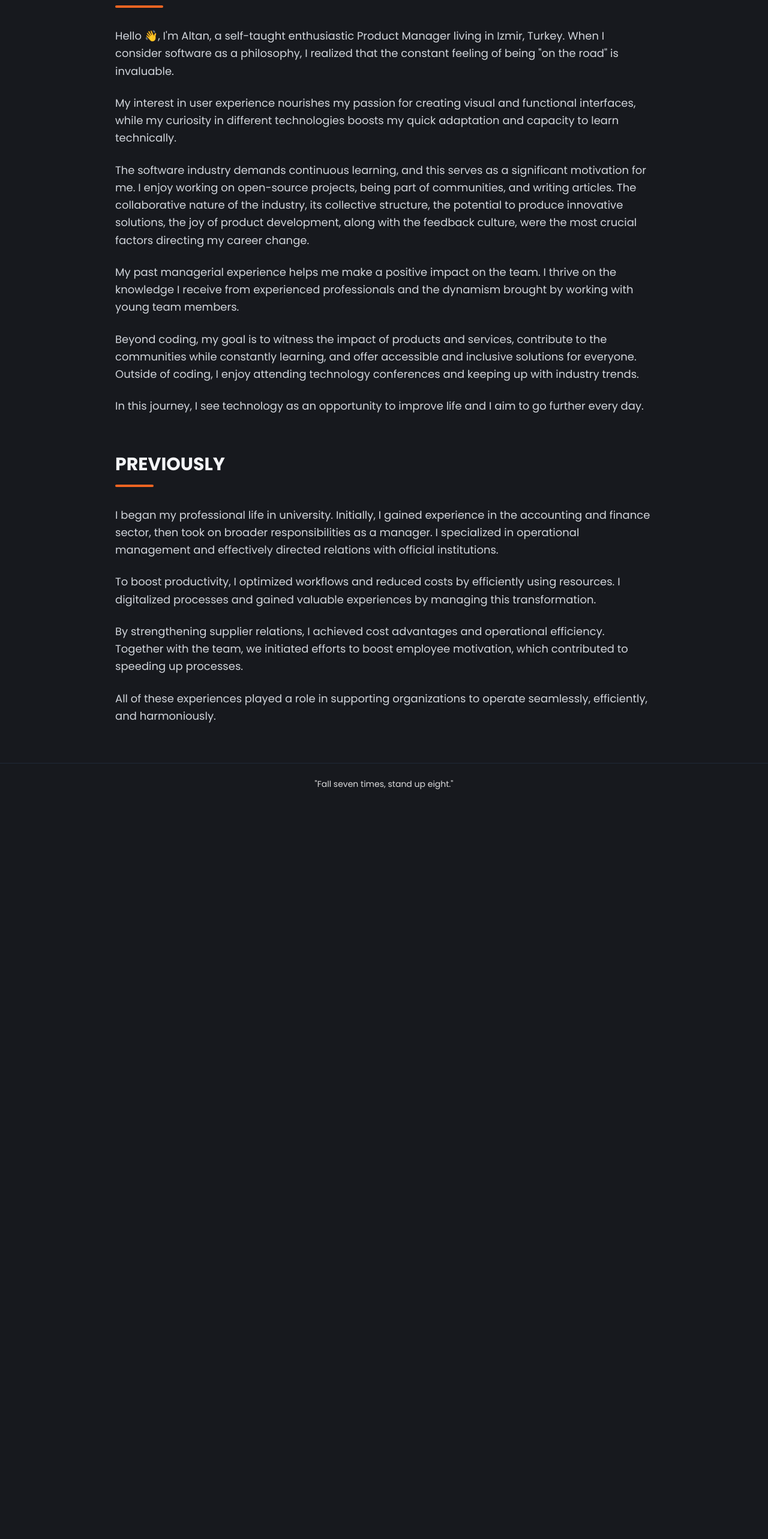
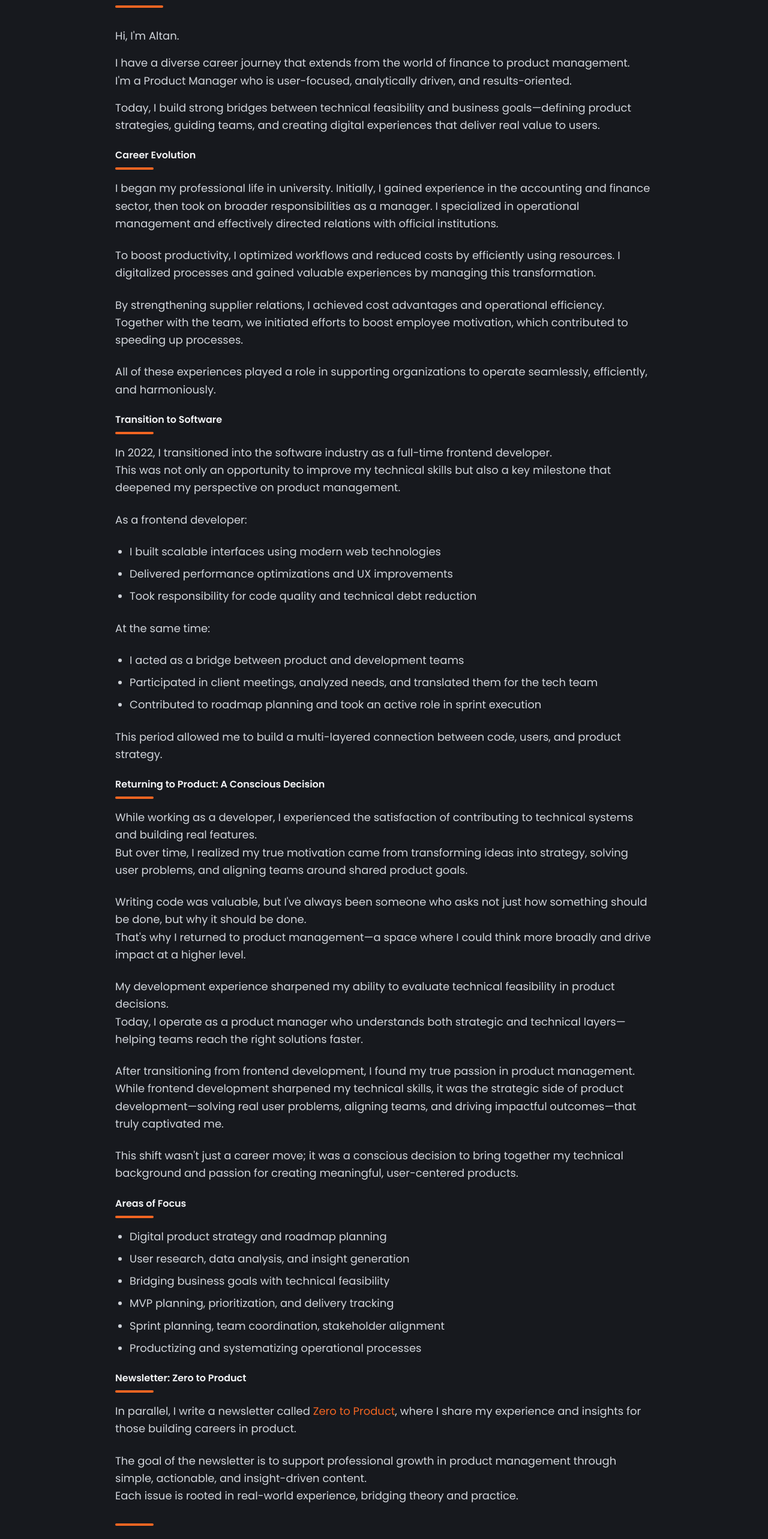
Before and after one commit to altankurt/altankurt.com, a Next.js app: page /about in a window 1280 px wide. Shown: the part 220-2786 px from the top of the page at 60% size. Before the commit the page ends 1561 px from the top, so only its background shows below. Built offline with nearby package versions, Linux system fonts and the light colour scheme.

Commit message:
change about text

```diff
--- a/src/pages/about/index.js
+++ b/src/pages/about/index.js
@@ -1,54 +1,36 @@
 export default function About() {
   return (
     <section id="about" className="min-h-screen py-16 px-6">
-      <article className="max-w-4xl mx-auto space-y-16">
+      <article className="max-w-4xl mx-auto space-y-6">
         <section className="space-y-8">
           <div className="space-y-4">
-            <h1 className="text-4xl md:text-5xl font-bold text-primary">Hi everyone 👋</h1>
+            <h1 className="text-4xl md:text-5xl font-bold text-primary">Hi everyone!</h1>
             <div className="w-20 h-1 bg-primary rounded-full"></div>
           </div>
 
-          <div className="space-y-6 text-lg text-gray-600 dark:text-gray-300 leading-relaxed">
+          <div className="space-y-4 text-lg text-gray-600 dark:text-gray-300 leading-relaxed">
+            <p>Hi, I&apos;m Altan.</p>
             <p>
-              Hello 👋, I&apos;m Altan, a self-taught enthusiastic Product Manager living in Izmir,
-              Turkey. When I consider software as a philosophy, I realized that the constant feeling
-              of being &quot;on the road&quot; is invaluable.
+              I have a diverse career journey that extends from the world of finance to product
+              management. <br />
+              <span>
+                I&apos;m a Product Manager who is user-focused, analytically driven, and
+                results-oriented.
+              </span>
             </p>
+
             <p>
-              My interest in user experience nourishes my passion for creating visual and functional
-              interfaces, while my curiosity in different technologies boosts my quick adaptation
-              and capacity to learn technically.
-            </p>
-            <p>
-              The software industry demands continuous learning, and this serves as a significant
-              motivation for me. I enjoy working on open-source projects, being part of communities,
-              and writing articles. The collaborative nature of the industry, its collective
-              structure, the potential to produce innovative solutions, the joy of product
-              development, along with the feedback culture, were the most crucial factors directing
-              my career change.
-            </p>
-            <p>
-              My past managerial experience helps me make a positive impact on the team. I thrive on
-              the knowledge I receive from experienced professionals and the dynamism brought by
-              working with young team members.
-            </p>
-            <p>
-              Beyond coding, my goal is to witness the impact of products and services, contribute
-              to the communities while constantly learning, and offer accessible and inclusive
-              solutions for everyone. Outside of coding, I enjoy attending technology conferences
-              and keeping up with industry trends.
-            </p>
-            <p>
-              In this journey, I see technology as an opportunity to improve life and I aim to go
-              further every day.
+              Today, I build strong bridges between technical feasibility and business
+              goals—defining product strategies, guiding teams, and creating digital experiences
+              that deliver real value to users.
             </p>
           </div>
         </section>
 
-        <section className="space-y-8">
-          <div className="space-y-4">
-            <h2 className="text-2xl md:text-3xl font-bold text-gray-900 dark:text-gray-100">
-              PREVIOUSLY
+        <section className="space-y-4">
+          <div className="space-y-2">
+            <h2 className="text-l font-semibold text-gray-900 dark:text-gray-100">
+              Career Evolution
             </h2>
             <div className="w-16 h-1 bg-primary rounded-full"></div>
           </div>
@@ -76,6 +58,135 @@ export default function About() {
             </p>
           </div>
         </section>
+        <section className="space-y-4">
+          <div className="space-y-2">
+            <h2 className="text-l font-semibold text-gray-900 dark:text-gray-100">
+              Transition to Software
+            </h2>
+            <div className="w-16 h-1 bg-primary rounded-full"></div>
+          </div>
+          <div className="space-y-6 text-lg text-gray-600 dark:text-gray-300 leading-relaxed">
+            <p>
+              In 2022, I transitioned into the software industry as a full-time frontend developer.
+              <br />
+              This was not only an opportunity to improve my technical skills but also a key
+              milestone that deepened my perspective on product management.
+            </p>
+            <p>As a frontend developer:</p>
+            <ul className="list-disc pl-6 space-y-2 text-lg text-gray-600 dark:text-gray-300 leading-relaxed">
+              <li>I built scalable interfaces using modern web technologies</li>
+              <li>Delivered performance optimizations and UX improvements</li>
+              <li>Took responsibility for code quality and technical debt reduction</li>
+            </ul>
+            <p>At the same time:</p>
+            <ul className="list-disc pl-6 space-y-2 text-lg text-gray-600 dark:text-gray-300 leading-relaxed">
+              <li>I acted as a bridge between product and development teams</li>
+              <li>
+                Participated in client meetings, analyzed needs, and translated them for the tech
+                team
+              </li>
+              <li>Contributed to roadmap planning and took an active role in sprint execution</li>
+            </ul>
+            <p>
+              This period allowed me to build a multi-layered connection between code, users, and
+              product strategy.
+            </p>
+          </div>
+        </section>
+        <section className="space-y-4">
+          <div className="space-y-2">
+            <h2 className="text-l font-semibold text-gray-900 dark:text-gray-100">
+              Returning to Product: A Conscious Decision
+            </h2>
+            <div className="w-16 h-1 bg-primary rounded-full"></div>
+          </div>
+          <div className="space-y-6 text-lg text-gray-600 dark:text-gray-300 leading-relaxed">
+            <p>
+              While working as a developer, I experienced the satisfaction of contributing to
+              technical systems and building real features. <br /> But over time, I realized my true
+              motivation came from transforming ideas into strategy, solving user problems, and
+              aligning teams around shared product goals.
+            </p>
+            <p>
+              Writing code was valuable, but I&apos;ve always been someone who asks not just how
+              something should be done, but why it should be done. <br /> That&apos;s why I returned
+              to product management—a space where I could think more broadly and drive impact at a
+              higher level.
+            </p>
+            <p>
+              My development experience sharpened my ability to evaluate technical feasibility in
+              product decisions. <br /> Today, I operate as a product manager who understands both
+              strategic and technical layers—helping teams reach the right solutions faster.
+            </p>
+            <p>
+              After transitioning from frontend development, I found my true passion in product
+              management. <br /> While frontend development sharpened my technical skills, it was
+              the strategic side of product development—solving real user problems, aligning teams,
+              and driving impactful outcomes—that truly captivated me.
+            </p>
+            <p>
+              This shift wasn&apos;t just a career move; it was a conscious decision to bring
+              together my technical background and passion for creating meaningful, user-centered
+              products.
+            </p>
+          </div>
+        </section>
+        <section className="space-y-4">
+          <div className="space-y-2">
+            <h2 className="text-l font-semibold text-gray-900 dark:text-gray-100">
+              Areas of Focus
+            </h2>
+            <div className="w-16 h-1 bg-primary rounded-full"></div>
+          </div>
+          <div className="space-y-6 text-lg text-gray-600 dark:text-gray-300 leading-relaxed">
+            <ul className="list-disc pl-6 space-y-2 text-lg text-gray-600 dark:text-gray-300 leading-relaxed">
+              <li>Digital product strategy and roadmap planning</li>
+              <li>User research, data analysis, and insight generation</li>
+              <li>Bridging business goals with technical feasibility</li>
+              <li>MVP planning, prioritization, and delivery tracking</li>
+              <li>Sprint planning, team coordination, stakeholder alignment</li>
+              <li>Productizing and systematizing operational processes</li>
+            </ul>
+          </div>
+        </section>
+        <section className="space-y-4">
+          <div className="space-y-2">
+            <h2 className="text-l font-semibold text-gray-900 dark:text-gray-100">
+              Newsletter: Zero to Product
+            </h2>
+            <div className="w-16 h-1 bg-primary rounded-full"></div>
+          </div>
+          <div className="space-y-6 text-lg text-gray-600 dark:text-gray-300 leading-relaxed pb-4">
+            <p>
+              In parallel, I write a newsletter called{' '}
+              <a
+                href="https://www.linkedin.com/newsletters/7290832723387047936/"
+                target="_blank"
+                rel="noopener noreferrer"
+                className="text-primary hover:text-primary/80 transition-colors duration-200"
+              >
+                Zero to Product
+              </a>
+              , where I share my experience and insights for those building careers in product.
+            </p>
+            <p>
+              The goal of the newsletter is to support professional growth in product management
+              through simple, actionable, and insight-driven content. <br />
+              Each issue is rooted in real-world experience, bridging theory and practice.
+            </p>
+          </div>
+          <div className="w-16 h-1 bg-primary rounded-full"></div>
+          <div className="space-y-6 text-lg text-gray-600 dark:text-gray-300 leading-relaxed pt-4">
+            <p>
+              Good products are built at the intersection of user understanding, technical
+              execution, and business goals. <br /> That’s where I aim to create value.
+            </p>
+            <p>
+              If you’re building something meaningful—or simply want to exchange ideas on product
+              thinking—I’d love to connect.
+            </p>
+          </div>
+        </section>
       </article>
     </section>
   )
```
